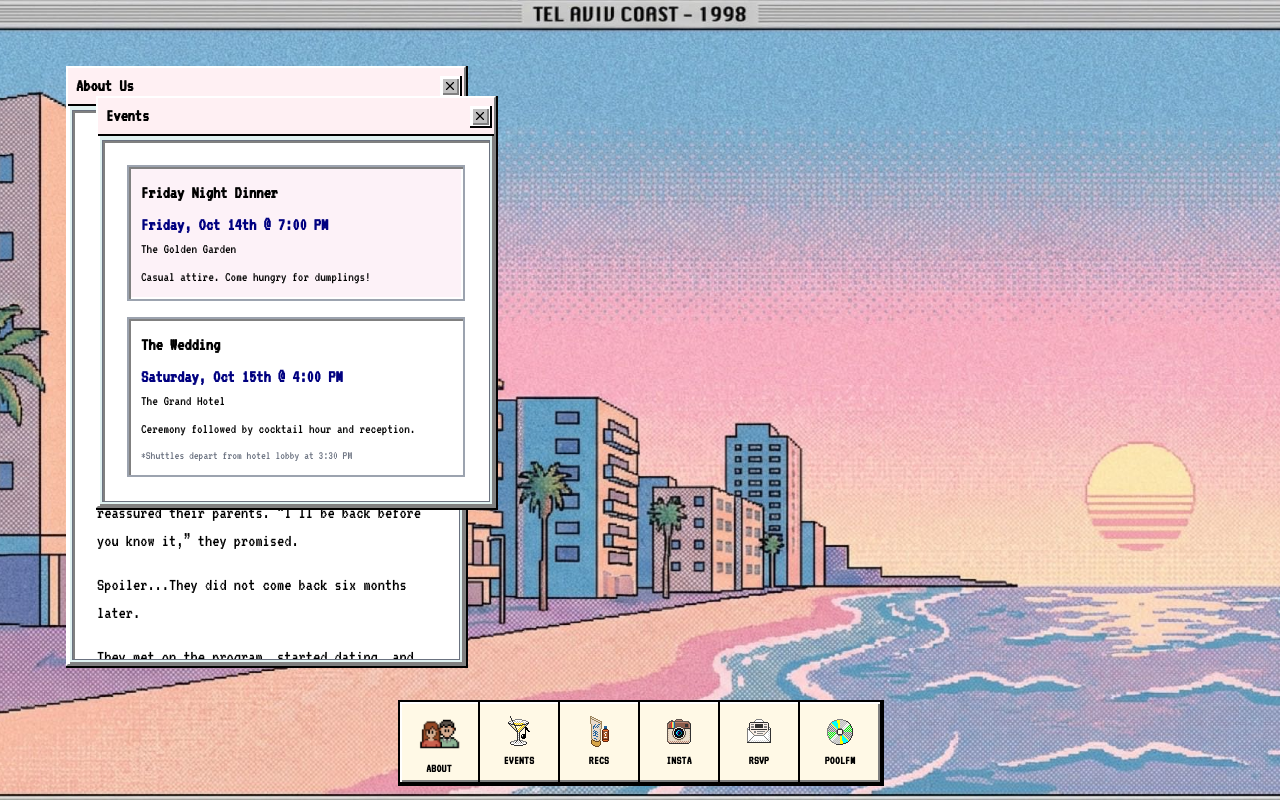
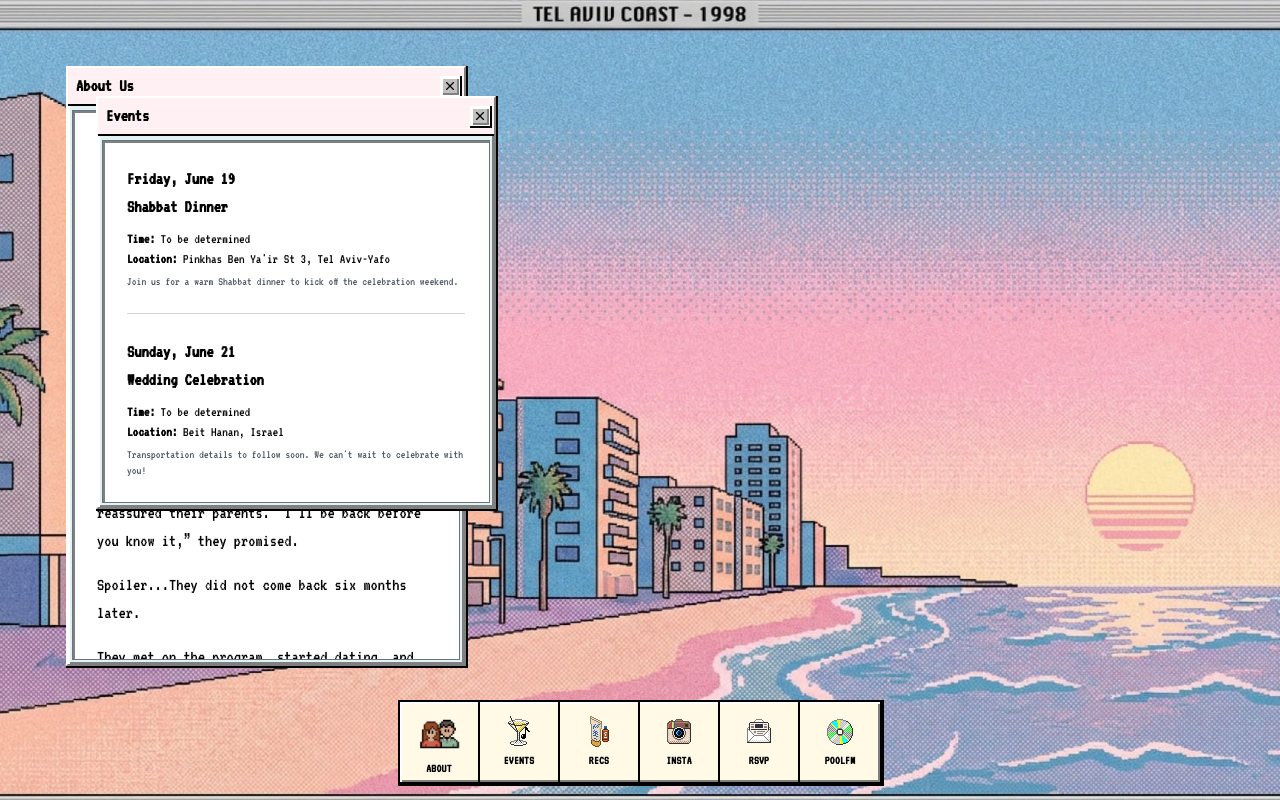
Before and after one commit to jacksgreen/jack-alex-weddding, a React (Vite) app: page / in a window 1280 px wide. Both pictures are taken after a click on the element "EVENTS". Built offline with nearby package versions, Linux system fonts and the light colour scheme.

Commit message:
updating events

```diff
--- a/src/components/apps/Events.tsx
+++ b/src/components/apps/Events.tsx
@@ -1,20 +1,23 @@
 const Events = () => (
-    <div className="p-4 space-y-4">
-        <div className="border-2 border-gray-400 p-3 bg-pink-50 shadow-win-in">
-            <h3 className="font-bold text-lg mb-1">Friday Night Dinner</h3>
-            <p className="font-bold text-win-blue">Friday, Oct 14th @ 7:00 PM</p>
-            <p className="text-sm mb-2">The Golden Garden</p>
-            <p className="text-sm">Casual attire. Come hungry for dumplings!</p>
-        </div>
-
-        <div className="border-2 border-gray-400 p-3 bg-white shadow-win-in">
-            <h3 className="font-bold text-lg mb-1">The Wedding</h3>
-            <p className="font-bold text-win-blue">Saturday, Oct 15th @ 4:00 PM</p>
-            <p className="text-sm mb-2">The Grand Hotel</p>
-            <p className="text-sm">Ceremony followed by cocktail hour and reception.</p>
-            <p className="text-xs mt-2 text-gray-500">*Shuttles depart from hotel lobby at 3:30 PM</p>
-        </div>
+  <div className="p-4 space-y-6">
+    <div>
+      <h2 className="text-lg font-bold mb-2">Friday, June 19<br />Shabbat Dinner</h2>
+      <div className="text-sm">
+        <div><span className="font-semibold">Time:</span> To be determined</div>
+        <div><span className="font-semibold">Location:</span> Pinkhas Ben Ya'ir St 3, Tel Aviv-Yafo</div>
+      </div>
+      <div className="mt-1 text-xs text-gray-600">Join us for a warm Shabbat dinner to kick off the celebration weekend.</div>
     </div>
+    <div className="border-b border-gray-300"></div>
+    <div>
+      <h2 className="text-lg font-bold mb-2">Sunday, June 21<br />Wedding Celebration</h2>
+      <div className="text-sm">
+        <div><span className="font-semibold">Time:</span> To be determined</div>
+        <div><span className="font-semibold">Location:</span> Beit Hanan, Israel</div>
+      </div>
+      <div className="mt-1 text-xs text-gray-600">Transportation details to follow soon. We can't wait to celebrate with you!</div>
+    </div>
+  </div>
 );
 
 export default Events;
```
